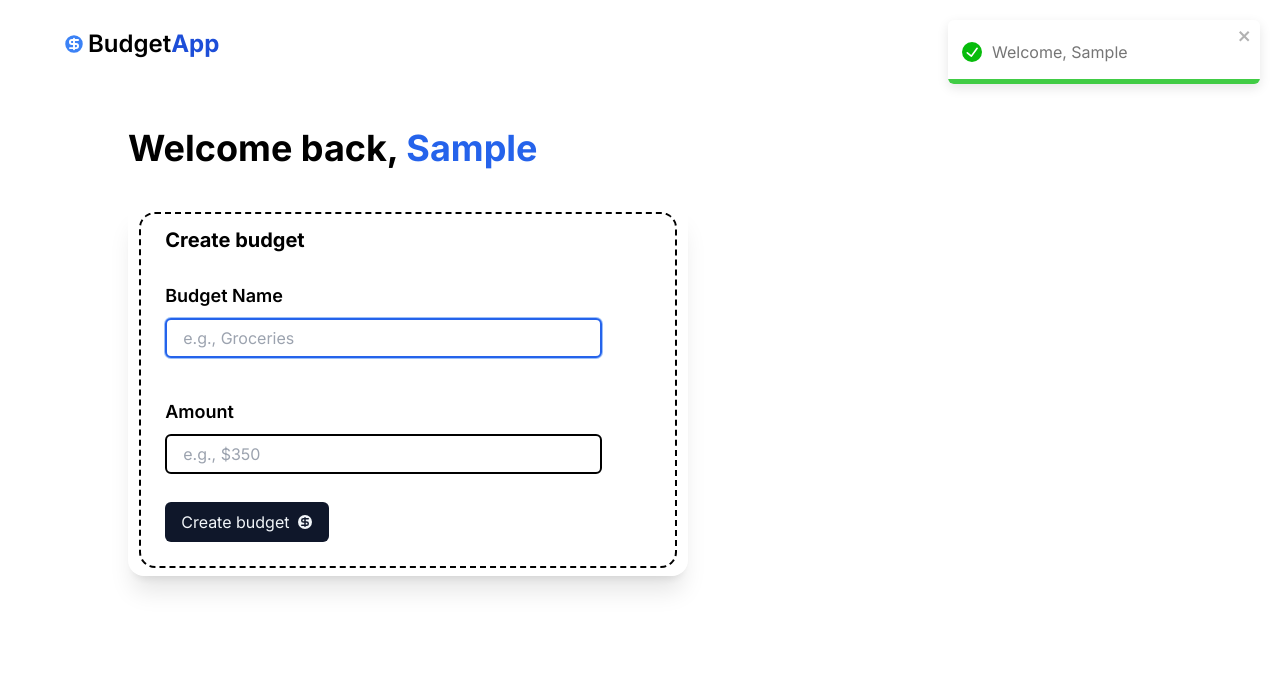
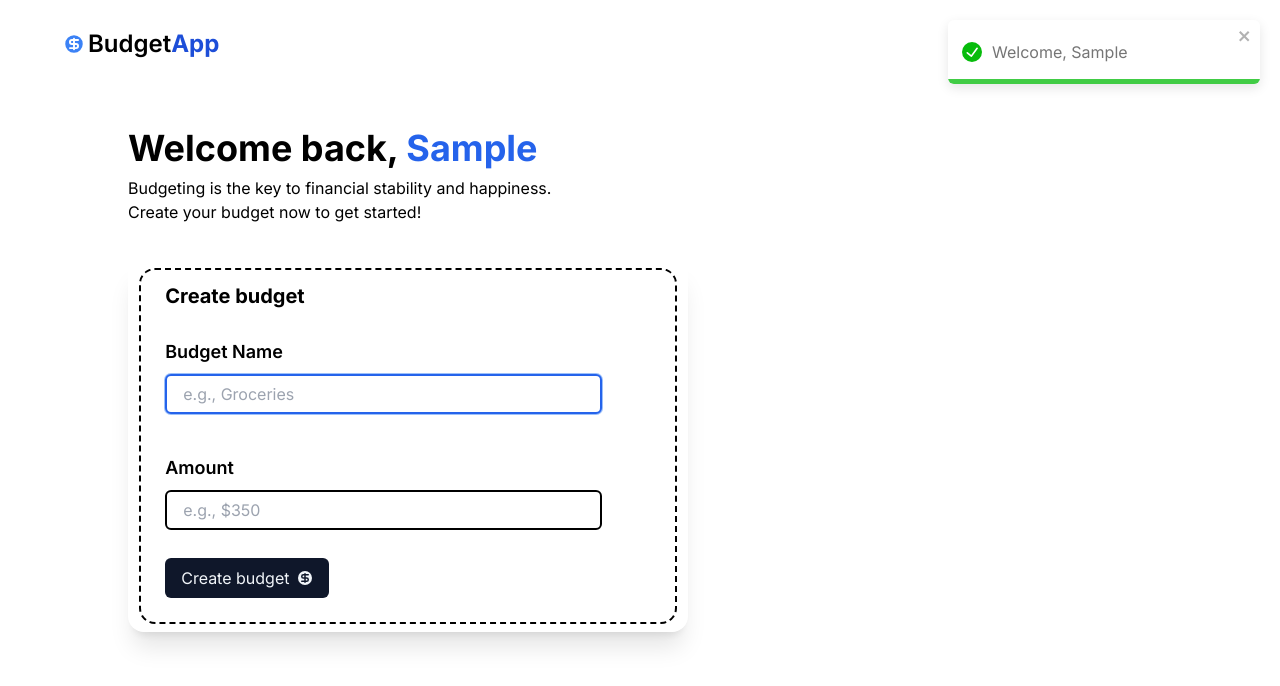
Before and after one commit to arvinbuid/react-budget-app, a React (Vite) app: page / in a window 1280 px wide. Both pictures are taken after typing "Sample" into the empty fields and a click on the button "Create Account". Shown: the top 686 px of the page. Built offline with nearby package versions, Linux system fonts and the light colour scheme.

Commit message:
Created AddExpenseForm and imported it inside Dashboard.jsx.

```diff
--- /dev/null
+++ b/src/components/AddExpenseForm.jsx
@@ -0,0 +1,3 @@
+export const AddExpenseForm = () => {
+  return <div>AddExpenseForm</div>;
+};
--- a/src/pages/Dashboard.jsx
+++ b/src/pages/Dashboard.jsx
@@ -6,6 +6,7 @@ import {createBudget, delaySubmit, fetchData} from "../helpers";
 import {Intro} from "../components/Intro";
 import {toast} from "react-toastify";
 import {AddBudgetForm} from "../components/AddBudgetForm";
+import {AddExpenseForm} from "../components/AddExpenseForm";
 
 // loader
 export function dashboardLoader() {
@@ -43,6 +44,9 @@ export async function dashboardAction({request}) {
   }
 }
 
+// Budgeting is the key to financial stability and happiness.
+//
+
 export const Dashboard = () => {
   const {userName, budgets} = useLoaderData();
 
@@ -54,13 +58,21 @@ export const Dashboard = () => {
             <h1 className='text-4xl font-bold'>
               Welcome back, <span className='text-blue-600'>{userName}</span>
             </h1>
-            <div className='grid grid-cols-1'>
-              {/* {budgets ? () : ()} */}
-              <div>
+            <div>
+              {budgets && budgets.length > 0 ? (
                 <div>
                   <AddBudgetForm />
+                  <AddExpenseForm budgets={budgets} />
                 </div>
-              </div>
+              ) : (
+                <>
+                  <div className='flex flex-col pt-2'>
+                    <p>Budgeting is the key to financial stability and happiness.</p>
+                    <p>Create your budget now to get started!</p>
+                    <AddBudgetForm />
+                  </div>
+                </>
+              )}
             </div>
           </div>
         ) : (
```
